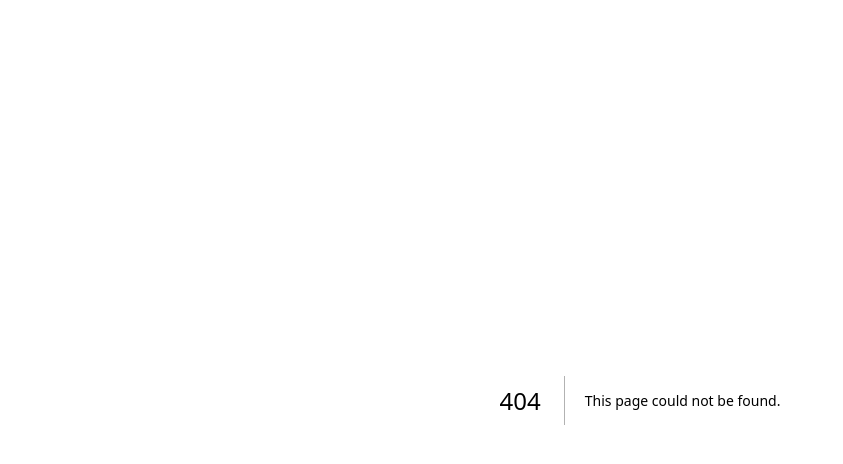
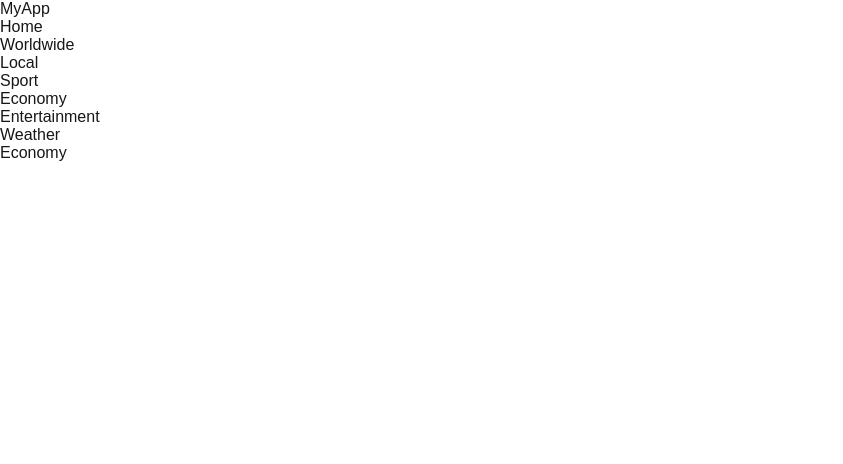
Before and after one commit to rknezevic/NewsApp, a Next.js app in the folder frontend/: page /economy in a window 1280 px wide. Before the commit this address had no page. Shown: the top 464 px of the page, without its empty margins (0-843 px from the left). Built offline with nearby package versions, Linux system fonts and the light colour scheme.

Commit message:
This commit I have added  navigation logic for every news category

```diff
--- /dev/null
+++ b/frontend/src/app/components/Navbar/Navbar.tsx
@@ -0,0 +1,49 @@
+import Link from "next/link";
+
+const Navbar = () => {
+  return (
+    <nav className="navbar">
+      <div className="navbar-brand">
+        <a href="/">MyApp</a>
+      </div>
+      <ul className="navbar-menu">
+        <li>
+            <Link href="/home">
+            <p>Home</p>
+            </Link>
+        </li>
+        <li>
+            <Link href="/worldwide">
+            <p>Worldwide</p>
+            </Link>
+        </li>
+        <li>
+            <Link href="/local">
+            <p>Local</p>
+            </Link>
+        </li>
+        <li>
+            <Link href="/sport">
+            <p>Sport</p>
+            </Link>
+        </li>
+        <li>
+            <Link href="/economy">
+            <p>Economy</p>
+            </Link>
+        </li>
+        <li>
+            <Link href="/entertainment">
+            <p>Entertainment</p>
+            </Link>
+        </li>
+        <li>
+            <Link href="/weather">
+            <p>Weather</p>
+            </Link>
+        </li>
+      </ul>
+    </nav>
+  );
+}
+export default Navbar;
--- /dev/null
+++ b/frontend/src/app/economy/page.tsx
@@ -0,0 +1,5 @@
+const Economy = () => {
+  return <div>Economy</div>;
+};
+
+export default Economy;
--- a/frontend/src/app/layout.tsx
+++ b/frontend/src/app/layout.tsx
@@ -1,18 +1,20 @@
 import "./globals.css";
 import QueryProvider from "./features/QueryProvider";
+import Navbar from "./components/Navbar/Navbar";
 
 export default function RootLayout({
   children,
 }: Readonly<{
   children: React.ReactNode;
 }>) {
-  return (
+   return (
     <html lang="en">
-      <main>
-          <QueryProvider>
-            {children}
-            </QueryProvider>
-      </main>
+      <body>
+        <QueryProvider>
+          <Navbar />
+          <main>{children}</main>
+        </QueryProvider>
+      </body>
     </html>
   );
 }
```
Also changed, not shown: frontend/src/app/components/Navigation/index.tsx (added, +17 -0 lines), frontend/src/app/entertainment/page.tsx (added), frontend/src/app/local/page.tsx (added), frontend/src/app/sport/page.tsx (added), frontend/src/app/weather/page.tsx (added), frontend/src/app/worldwide/page.tsx (added).
